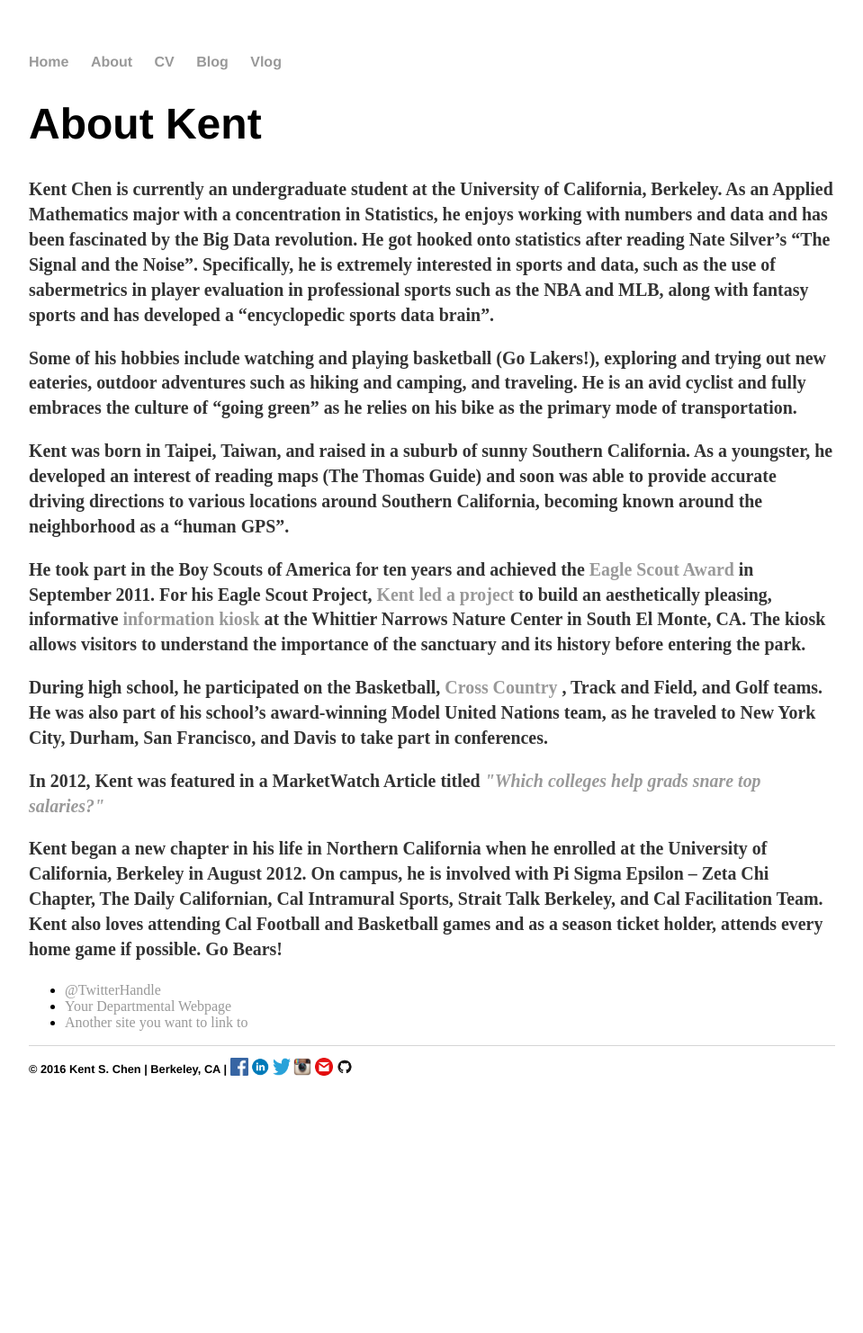
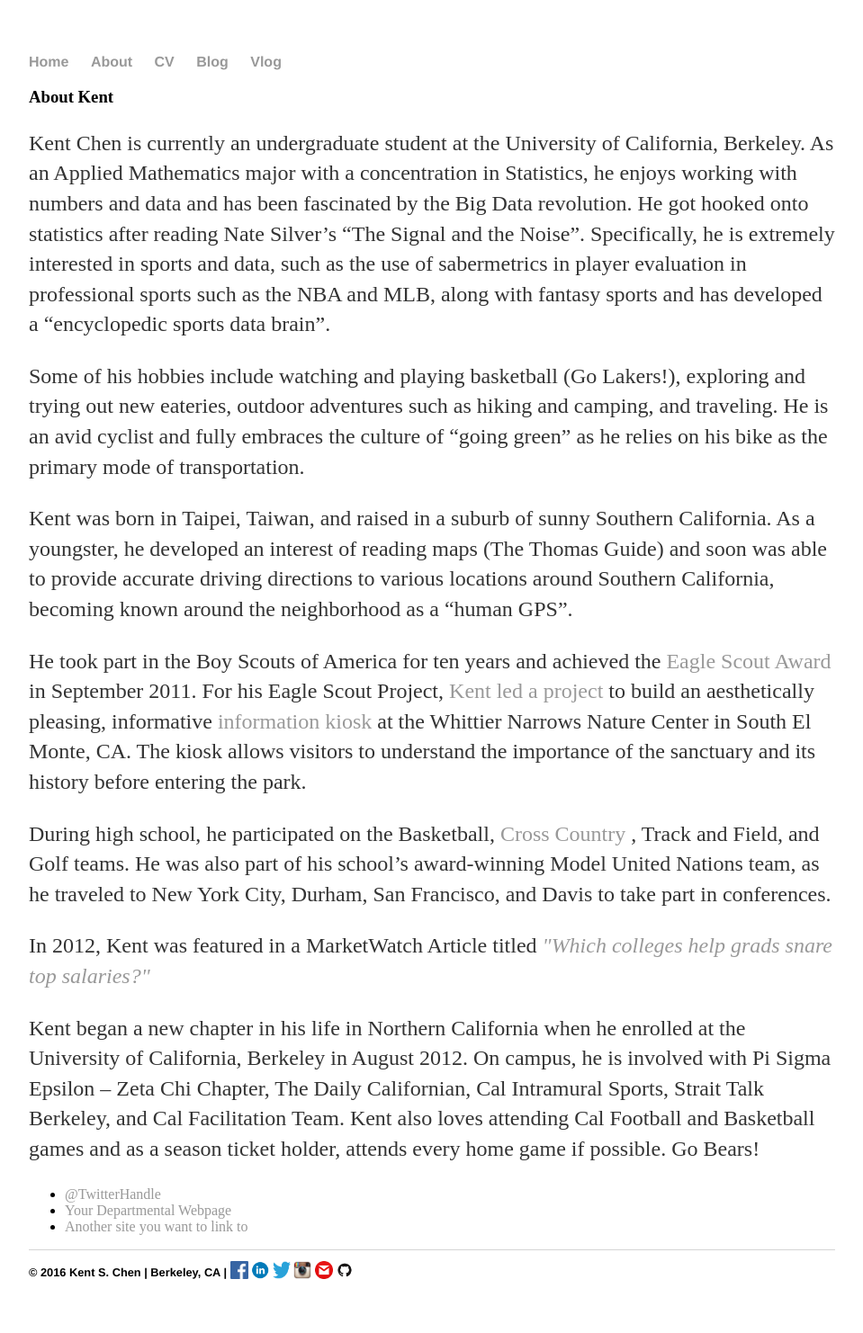
Before and after one commit to kentschen/kentschen.github.io, a Jekyll site: the page built from about/index.html, in a window 1280 px wide. Shown: the whole page at 90% size, without its empty margins (160-1119 px from the left). Built offline with Jekyll 4.4.1, drawn with Linux system fonts in a browser that asks for light colours; before the commit the page ends 1256 px from its top, so only the background shows below that.

Commit message:
edit size

```diff
--- a/about/index.html
+++ b/about/index.html
@@ -3,11 +3,10 @@
 title: About | Kent S. Chen
 ---
 
-		<div class="about">
-			<h1>About Kent</h1>
+		<div class="about", font size="4">
+			<h3>About Kent</h3>
 
-			<h5>
-			<p>Kent Chen is currently an undergraduate student at the
+			<p> Kent Chen is currently an undergraduate student at the
 				University of California, Berkeley. As an Applied
 				Mathematics major with a concentration in Statistics, he
 				enjoys working with numbers and data and has been
```
